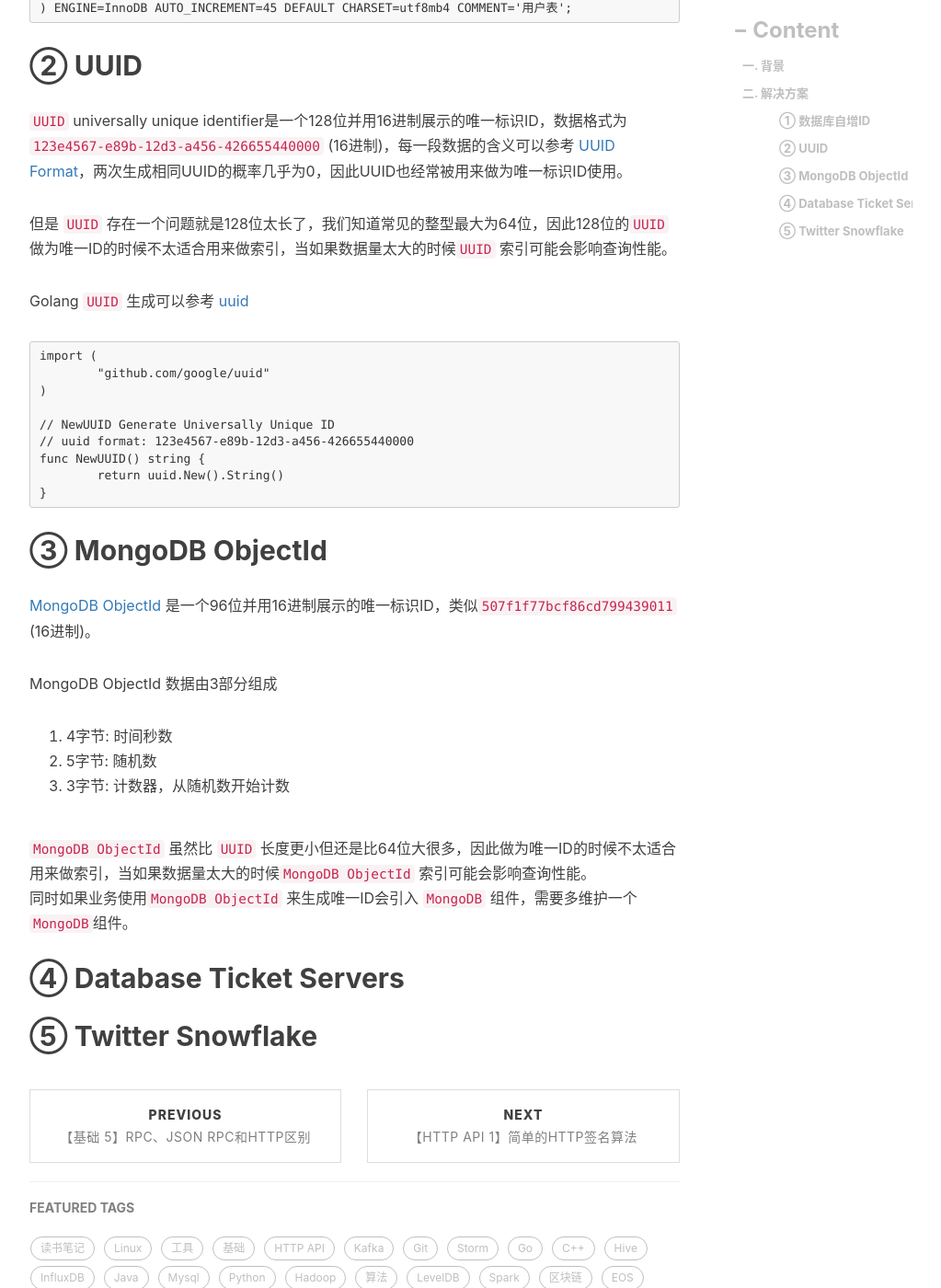
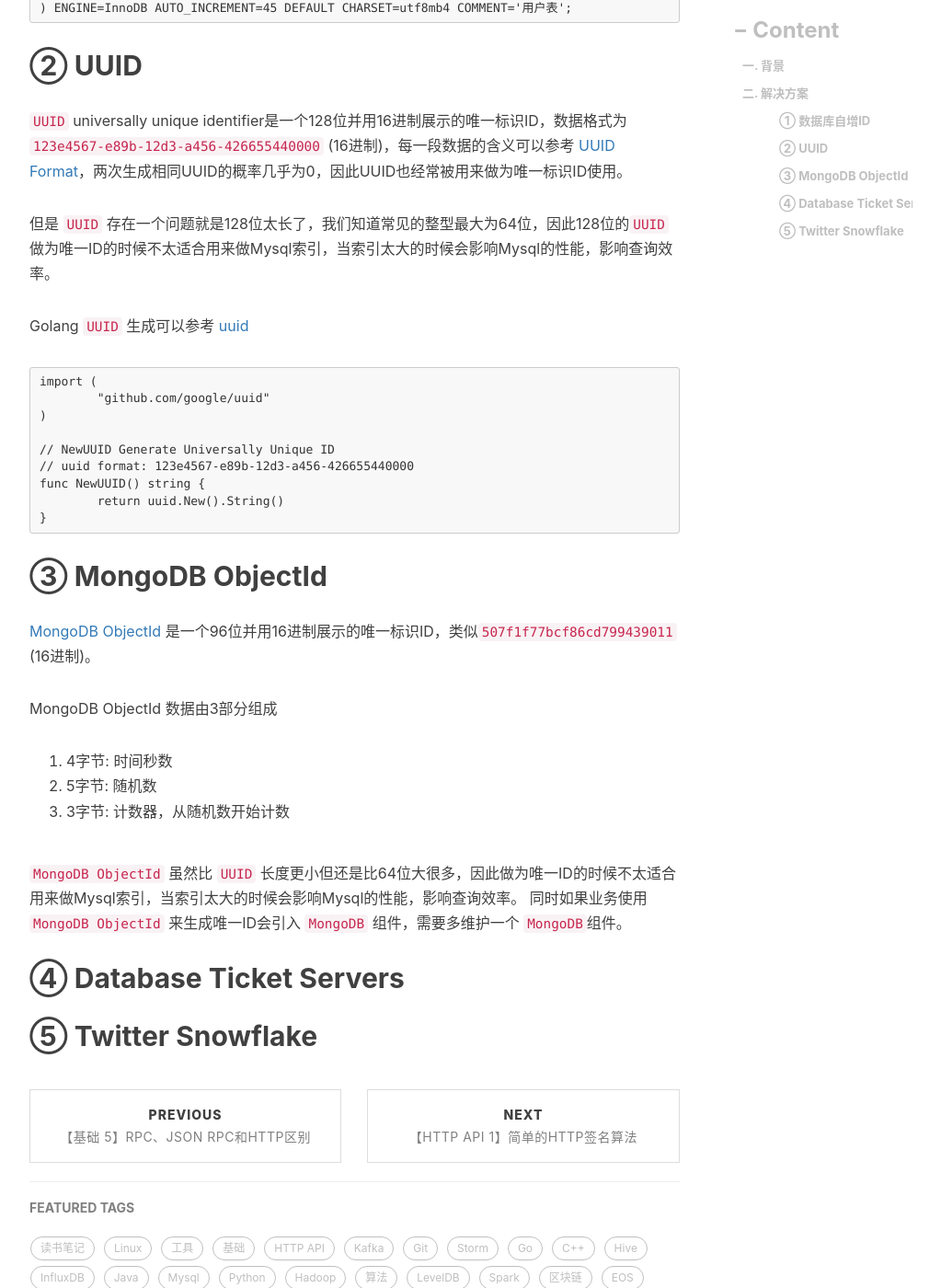
Before and after one commit to engru/chenguolin.github.io, a Jekyll site: the page built from _posts/2017-07-09-【基础-6】分布式唯一ID生成算法.md, in a window 1280 px wide and 1400 px high, scrolled down 1354 px. Shown: the whole window at 92% size, without its empty margins (233-1256 px from the left). Built offline with Jekyll 4.4.1, drawn with Linux system fonts in a browser that asks for light colours; nearby versions of some CDN libraries; comment, search, counter and statistics services are not loaded.

Commit message:
Update 2017-07-09-【基础-6】分布式唯一ID生成算法.md

```diff
--- a/_posts/2017-07-09-【基础-6】分布式唯一ID生成算法.md
+++ b/_posts/2017-07-09-【基础-6】分布式唯一ID生成算法.md
@@ -34,7 +34,7 @@ CREATE TABLE `users` (
 ## ② UUID
 `UUID` universally unique identifier是一个128位并用16进制展示的唯一标识ID，数据格式为 `123e4567-e89b-12d3-a456-426655440000` (16进制)，每一段数据的含义可以参考 [UUID Format](https://en.wikipedia.org/wiki/Universally_unique_identifier)，两次生成相同UUID的概率几乎为0，因此UUID也经常被用来做为唯一标识ID使用。
 
-但是 `UUID` 存在一个问题就是128位太长了，我们知道常见的整型最大为64位，因此128位的`UUID` 做为唯一ID的时候不太适合用来做索引，当如果数据量太大的时候`UUID` 索引可能会影响查询性能。
+但是 `UUID` 存在一个问题就是128位太长了，我们知道常见的整型最大为64位，因此128位的`UUID` 做为唯一ID的时候不太适合用来做Mysql索引，当索引太大的时候会影响Mysql的性能，影响查询效率。
 
 Golang `UUID` 生成可以参考 [uuid](https://github.com/google/uuid)
 
@@ -59,7 +59,7 @@ MongoDB ObjectId 数据由3部分组成
 2. 5字节: 随机数
 3. 3字节: 计数器，从随机数开始计数
 
-`MongoDB ObjectId` 虽然比 `UUID` 长度更小但还是比64位大很多，因此做为唯一ID的时候不太适合用来做索引，当如果数据量太大的时候`MongoDB ObjectId` 索引可能会影响查询性能。
+`MongoDB ObjectId` 虽然比 `UUID` 长度更小但还是比64位大很多，因此做为唯一ID的时候不太适合用来做Mysql索引，当索引太大的时候会影响Mysql的性能，影响查询效率。
 同时如果业务使用`MongoDB ObjectId` 来生成唯一ID会引入 `MongoDB` 组件，需要多维护一个 `MongoDB`组件。
 
 ## ④ Database Ticket Servers
```
